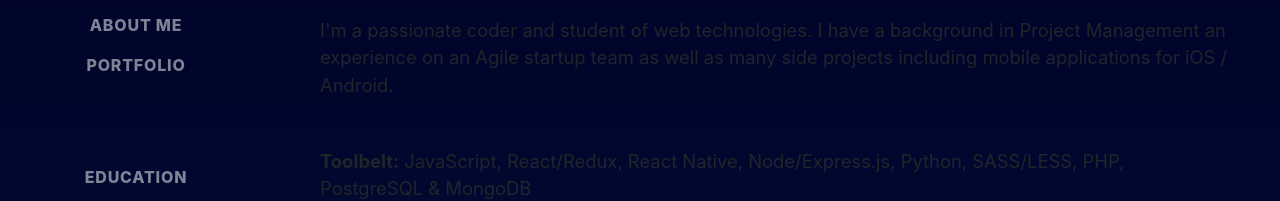
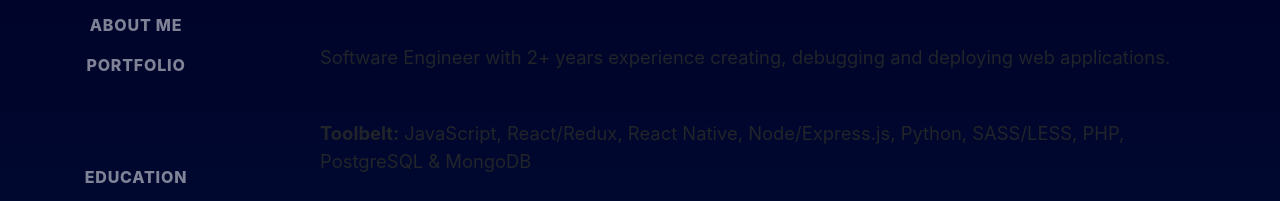
Before and after one commit to mrcaffey/mrcaffey.github.io, a website with bundled scripts: page index.html in a window 1280 px wide. Shown: the part 351-552 px from the top of the page. Built offline with nearby package versions, Linux system fonts and the light colour scheme; a web font is replaced by a local one.

Commit message:
verbiage

```diff
--- a/index.html
+++ b/index.html
@@ -76,11 +76,7 @@
           <br/>
             <a href="mailto:mrcaffey@gmail.com">mrcaffey@gmail.com</a>
           </div>
-          <p class="lead mb-5">I'm a passionate coder and student of web technologies.
-                I have a background in Project Management an experience on
-                an Agile startup team as well as many side projects including
-                mobile applications for iOS / Android.
-              </p>
+          <p class="lead mb-5">Software Engineer with 2+ years experience creating, debugging and deploying web applications.</p>
           <p class="lead mb-5"><b>Toolbelt:</b> JavaScript, React/Redux, React Native, Node/Express.js, Python, SASS/LESS, PHP, PostgreSQL & MongoDB</p>
           <div class="social-icons">
             <a href="https://www.linkedin.com/in/micah-caffey/">
```
